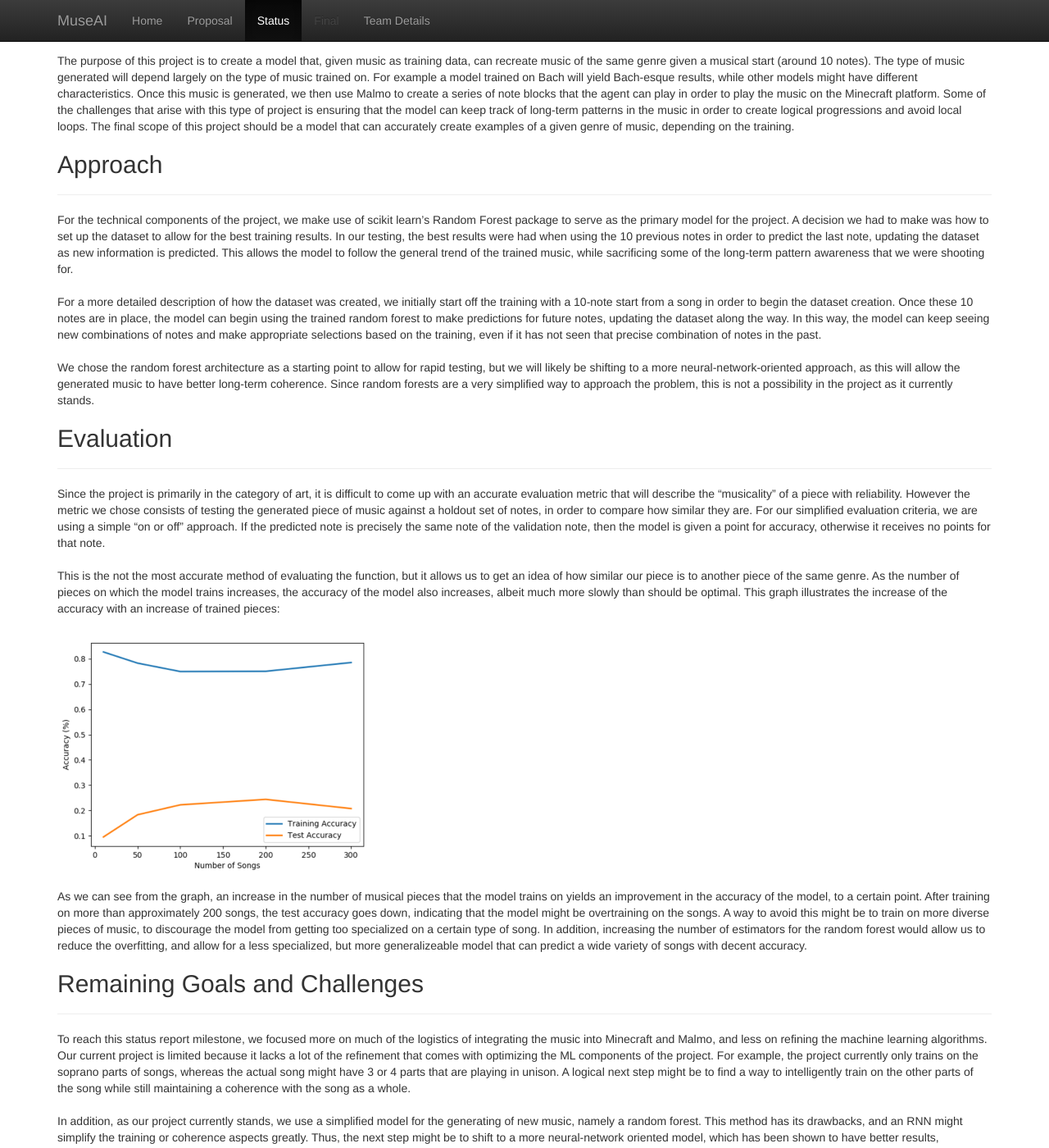
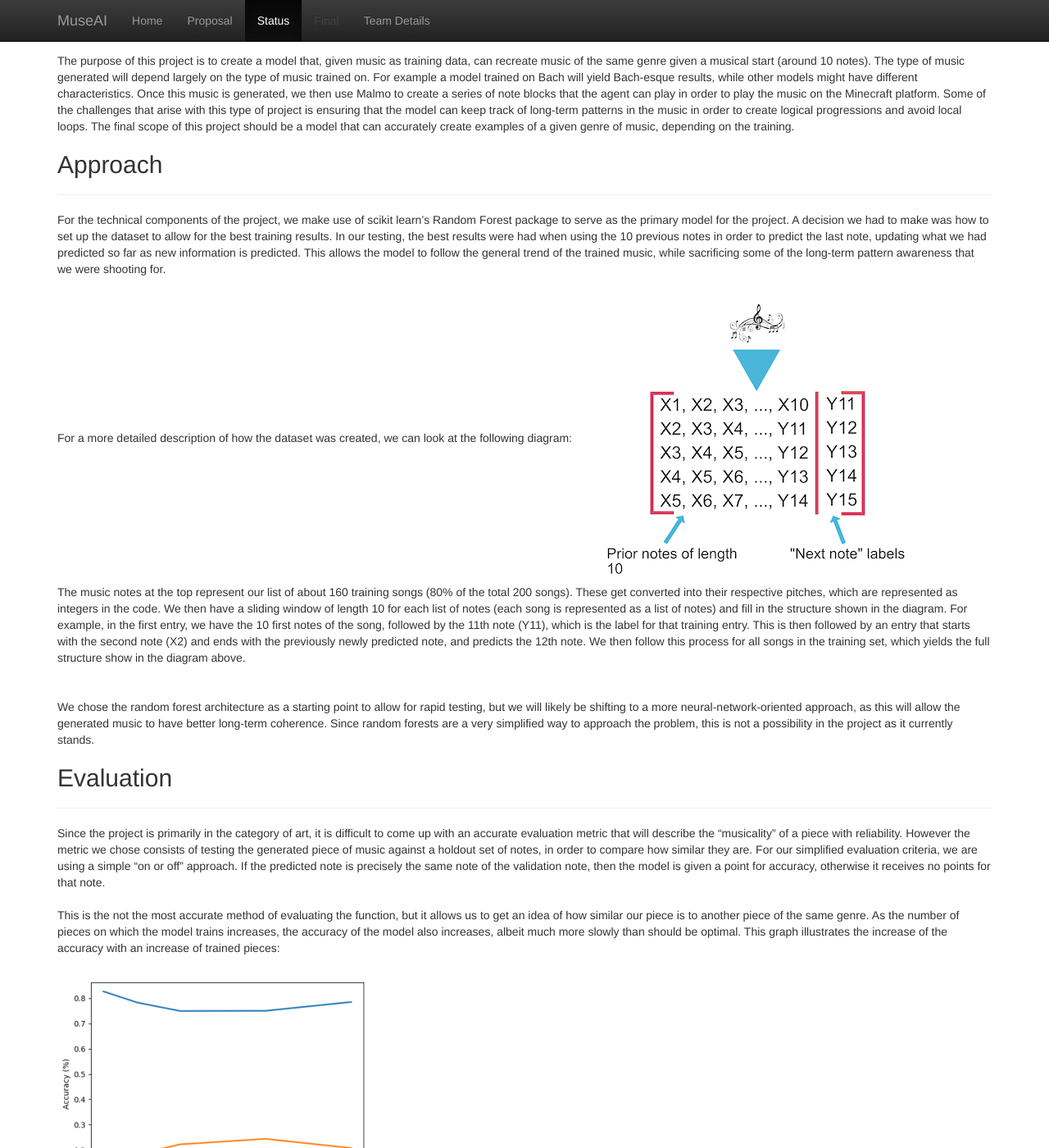
Before and after one commit to DylanAgiman/MuseAI, a Jekyll site: the page built from docs/status.md, in a window 1280 px wide and 1400 px high, scrolled down 597 px. Shown: the whole window at 82% size. Built offline with Jekyll 4.4.1, drawn with Linux system fonts in a browser that asks for light colours.

Commit message:
updated approach

```diff
--- a/docs/status.md
+++ b/docs/status.md
@@ -13,9 +13,11 @@ The purpose of this project is to create a model that, given music as training d
 
 ## Approach
 -----------
-For the technical components of the project, we make use of scikit learn's Random Forest package to serve as the primary model for the project. A decision we had to make was how to set up the dataset to allow for the best training results. In our testing, the best results were had when using the 10 previous notes in order to predict the last note, updating the dataset as new information is predicted. This allows the model to follow the general trend of the trained music, while sacrificing some of the long-term pattern awareness that we were shooting for.
+For the technical components of the project, we make use of scikit learn's Random Forest package to serve as the primary model for the project. A decision we had to make was how to set up the dataset to allow for the best training results. In our testing, the best results were had when using the 10 previous notes in order to predict the last note, updating what we had predicted so far as new information is predicted. This allows the model to follow the general trend of the trained music, while sacrificing some of the long-term pattern awareness that we were shooting for.
 <br><br>
-For a more detailed description of how the dataset was created, we initially start off the training with a 10-note start from a song in order to begin the dataset creation. Once these 10 notes are in place, the model can begin using the trained random forest to make predictions for future notes, updating the dataset along the way. In this way, the model can keep seeing new combinations of notes and make appropriate selections based on the training, even if it has not seen that precise combination of notes in the past.
+For a more detailed description of how the dataset was created, we can look at the following diagram:
+![training graph](dataset_diagram.png)
+The music notes at the top represent our list of about 160 training songs (80% of the total 200 songs). These get converted into their respective pitches, which are represented as integers in the code. We then have a sliding window of length 10 for each list of notes (each song is represented as a list of notes) and fill in the structure shown in the diagram. For example, in the first entry, we have the 10 first notes of the song, followed by the 11th note (Y11), which is the label for that training entry. This is then followed by an entry that starts with the second note (X2) and ends with the previously newly predicted note, and predicts the 12th note. We then follow this process for all songs in the training set, which yields the full structure show in the diagram above.
 <br><br>
 We chose the random forest architecture as a starting point to allow for rapid testing, but we will likely be shifting to a more neural-network-oriented approach, as this will allow the generated music to have better long-term coherence. Since random forests are a very simplified way to approach the problem, this is not a possibility in the  project as it currently stands.
 
@@ -27,7 +29,6 @@ This is the not the most accurate method of evaluating the function, but it allo
 <br><br>
 ![training graph](Training_graph.png)
 <br><br>
-As we can see from the graph, an increase in the number of musical pieces that the model trains on yields an improvement in the accuracy of the model, to a certain point. After training on more than approximately 200 songs, the test accuracy goes down, indicating that the model might be overtraining on the songs. A way to avoid this might be to train on more diverse pieces of music, to discourage the model from getting too specialized on a certain type of song. In addition, increasing the number of estimators for the random forest would allow us to reduce the overfitting, and allow for a less specialized, but more generalizeable model that can predict a wide variety of songs with decent accuracy.
 
 ## Remaining Goals and Challenges
 ---------------------------------
```
